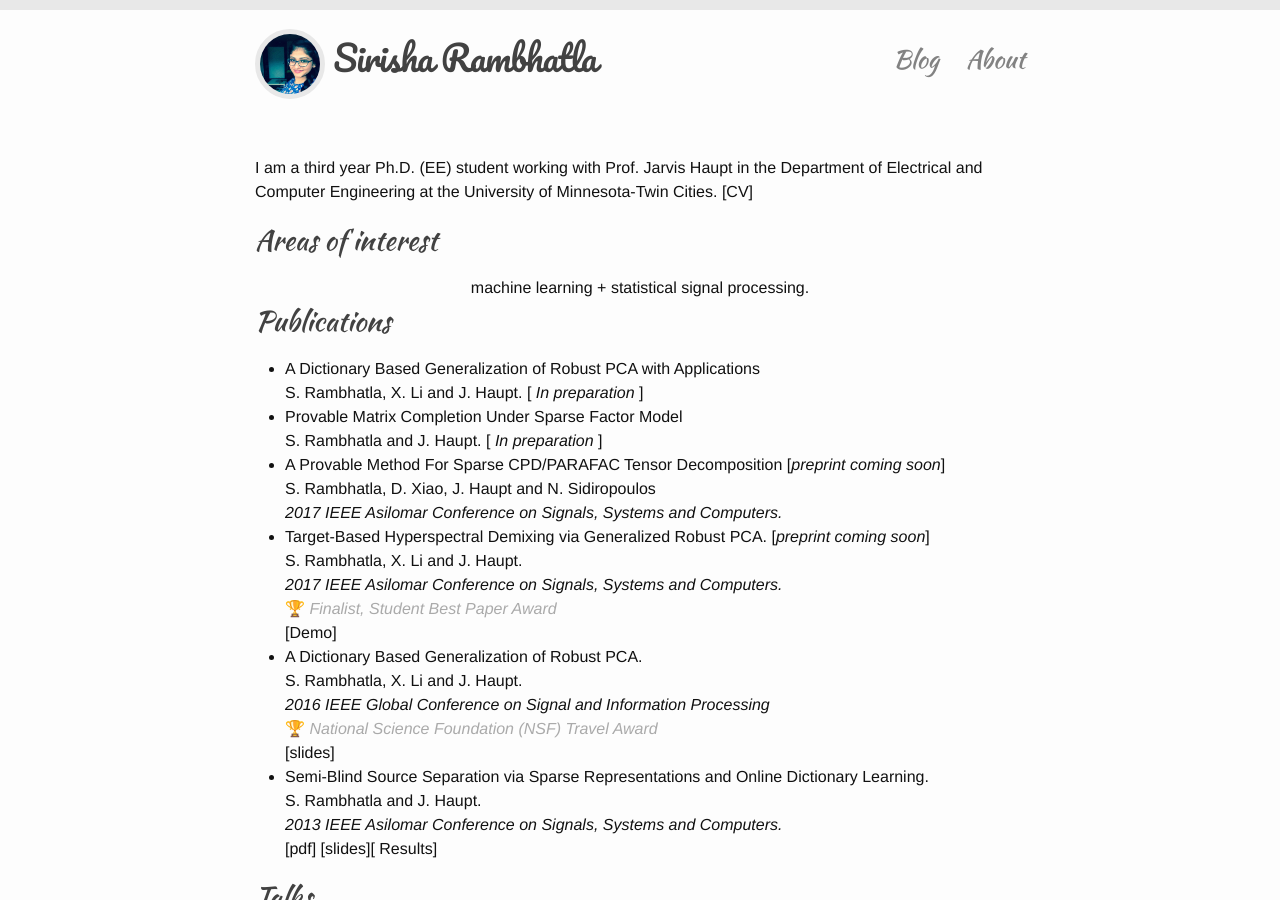
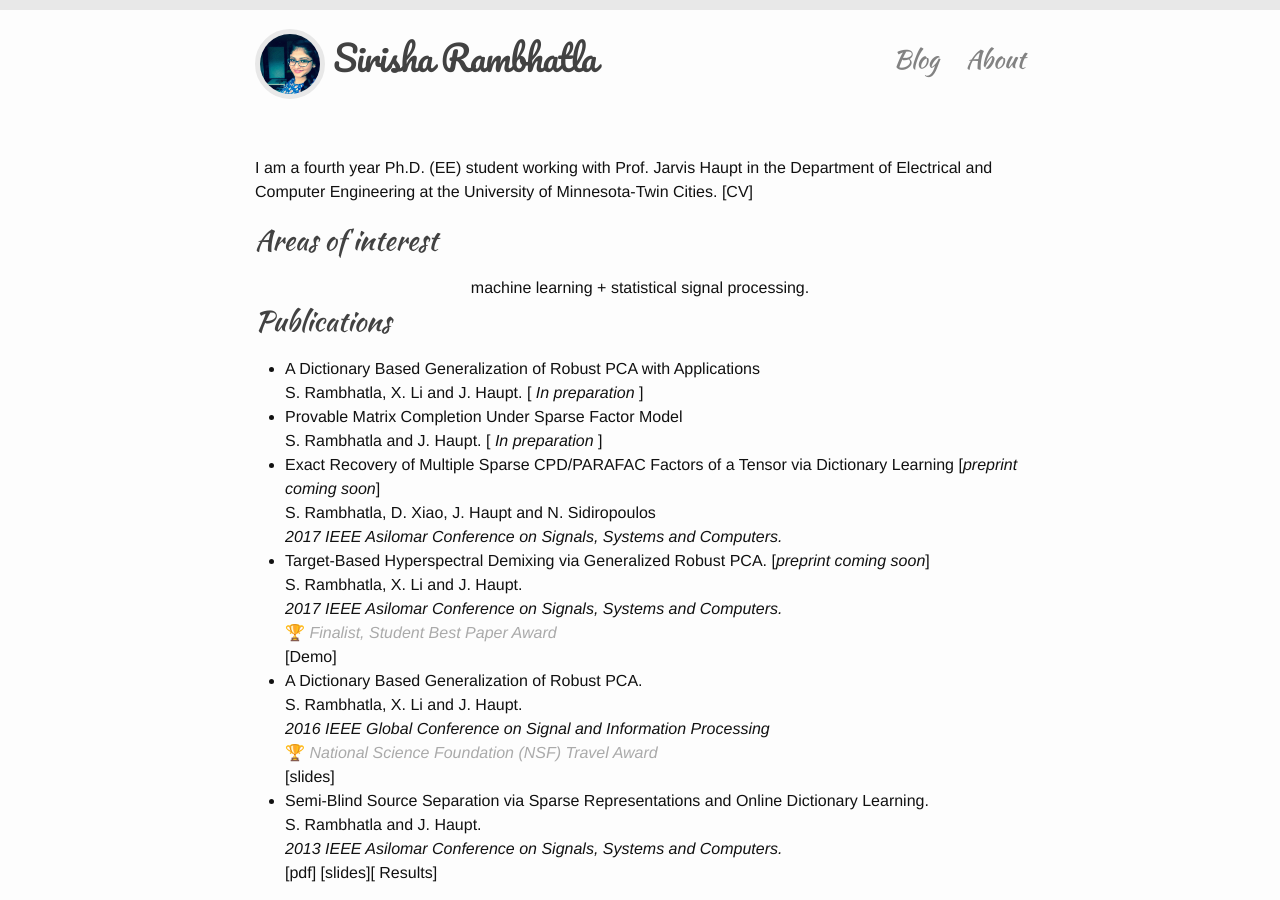
Before and after one commit to srambhatla/srambhatla.github.io, a Jekyll site: the page built from about.md, in a window 1280 px wide and 900 px high. Built offline with Jekyll 4.4.1, drawn with Linux system fonts in a browser that asks for light colours; some of the changed text lies outside the part shown.

Commit message:
update website

```diff
--- a/about.md
+++ b/about.md
@@ -19,7 +19,7 @@ weight : 1
 
 
 
-I am a third year Ph.D. (EE) student working with [Prof. Jarvis Haupt](http://www.ece.umn.edu/~jdhaupt/) in the Department of Electrical and Computer Engineering at the [University of Minnesota-Twin Cities](http://www.ece.umn.edu/).
+I am a fourth year Ph.D. (EE) student working with [Prof. Jarvis Haupt](http://www.ece.umn.edu/~jdhaupt/) in the Department of Electrical and Computer Engineering at the [University of Minnesota-Twin Cities](http://www.ece.umn.edu/).
 [<a href="/docs/CV_SirishaRambhatla.pdf">CV</a>]
 
 ## Areas of interest
@@ -35,7 +35,7 @@ I am a third year Ph.D. (EE) student working with [Prof. Jarvis Haupt](http://ww
  <li> <a href="http://srambhatla.github.io/about/">Provable Matrix Completion Under Sparse Factor Model </a>
    <br> S. Rambhatla and J. Haupt. [<i> In preparation </i>] <br>
  </li>
- <li> <a href="http://srambhatla.github.io/about/">A Provable Method For Sparse CPD/PARAFAC Tensor Decomposition </a> [<i>preprint coming soon</i>]
+ <li> <a href="http://srambhatla.github.io/about/">Exact Recovery of Multiple Sparse CPD/PARAFAC Factors of a Tensor via Dictionary Learning </a> [<i>preprint coming soon</i>]
    <br> S. Rambhatla, D. Xiao, J. Haupt and N. Sidiropoulos <br> <em> 2017 IEEE Asilomar Conference on Signals, Systems and Computers. </em> <br>
  </li>
 <li> <a href="http://srambhatla.github.io/about/">Target-Based Hyperspectral Demixing via Generalized Robust PCA. </a>[<i>preprint coming soon</i>]  <br> S. Rambhatla, X. Li and J. Haupt. <br> <em> 2017 IEEE Asilomar Conference on Signals, Systems and Computers. </em> <br>
@@ -184,8 +184,8 @@ I am a third year Ph.D. (EE) student working with [Prof. Jarvis Haupt](http://ww
 ## Technical Service
 <div>
 <ul>
-<li> Reviewer, Signal Processing Letters 2017</li>
-<li> Reviewer, SIAM Journal of Imaging Sciences 2017</li>
+<li> Reviewer, Signal Processing Letters, 2017</li>
+<li> Reviewer, SIAM Journal of Imaging Sciences, 2017</li>
 <li> Reviewer, IEEE  Transactions on Industrial Informatics (T-II) 2017</li>
 <li> Reviewer, IEEE  Transactions on Signal Processing (T-SP) 2016</li>
 <li> Reviewer, IEEE International Conference on Acoustics, Speech and Signal Processing (ICASSP) 2016</li>
```
Also changed, not shown: 1 other file.
